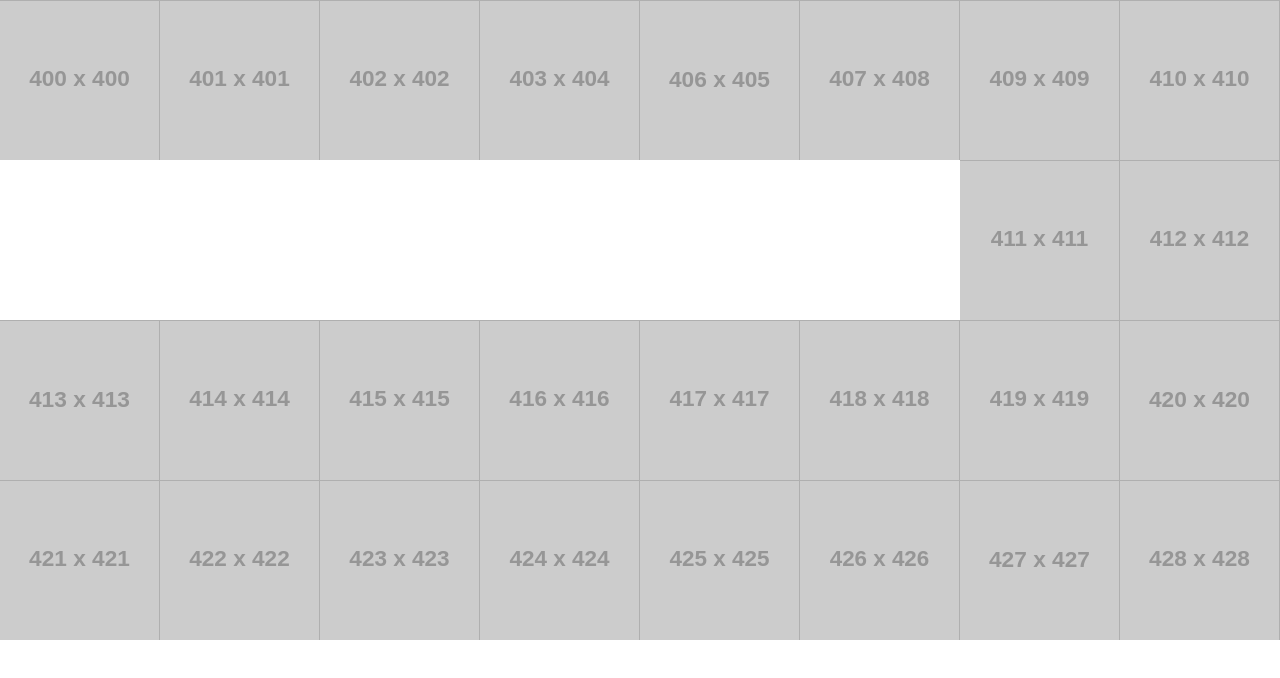
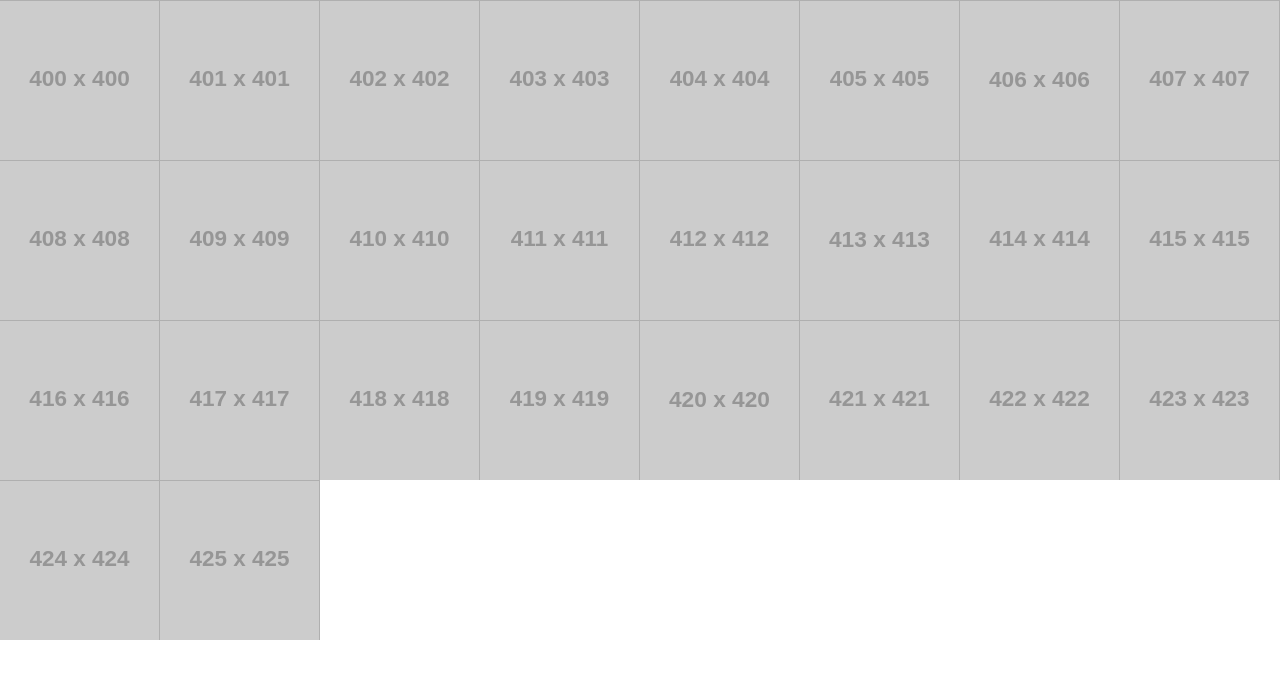
Before and after one commit to WsCandy/PLL, a plain HTML site: page index.html in a window 1280 px wide. Drawn offline with Linux system fonts and the light colour scheme; placeholder pictures from the web are drawn by us.

Commit message:
[Index] - Corrected images

```diff
--- a/index.html
+++ b/index.html
@@ -9,9 +9,12 @@
 			<figure class="pll" data-src="http://placehold.it/400x400" data-alt="Test"></figure>
 			<figure class="pll" data-src="http://placehold.it/401x401" data-alt="Test"></figure>
 			<figure class="pll" data-src="http://placehold.it/402x402" data-alt="Test"></figure>
-			<figure class="pll" data-src="http://placehold.it/403x404" data-alt="Test"></figure>
-			<figure class="pll" data-src="http://placehold.it/406x405" data-alt="Test"></figure>
-			<figure class="pll" data-src="http://placehold.it/407x408" data-alt="Test"></figure>
+			<figure class="pll" data-src="http://placehold.it/403x403" data-alt="Test"></figure>
+			<figure class="pll" data-src="http://placehold.it/404x404" data-alt="Test"></figure>
+			<figure class="pll" data-src="http://placehold.it/405x405" data-alt="Test"></figure>
+			<figure class="pll" data-src="http://placehold.it/406x406" data-alt="Test"></figure>
+			<figure class="pll" data-src="http://placehold.it/407x407" data-alt="Test"></figure>
+			<figure class="pll" data-src="http://placehold.it/408x408" data-alt="Test"></figure>
 			<figure class="pll" data-src="http://placehold.it/409x409" data-alt="Test"></figure>
 			<figure class="pll" data-src="http://placehold.it/410x410" data-alt="Test"></figure>
 			<figure class="pll" data-src="http://placehold.it/411x411" data-alt="Test"></figure>
@@ -29,9 +32,6 @@
 			<figure class="pll" data-src="http://placehold.it/423x423" data-alt="Test"></figure>
 			<figure class="pll" data-src="http://placehold.it/424x424" data-alt="Test"></figure>
 			<figure class="pll" data-src="http://placehold.it/425x425" data-alt="Test"></figure>
-			<figure class="pll" data-src="http://placehold.it/426x426" data-alt="Test"></figure>
-			<figure class="pll" data-src="http://placehold.it/427x427" data-alt="Test"></figure>
-			<figure class="pll" data-src="http://placehold.it/428x428" data-alt="Test"></figure>
 		</div>
 	</body>
 	<script type="text/javascript" src="assets/js/PLL.js"></script>
```
